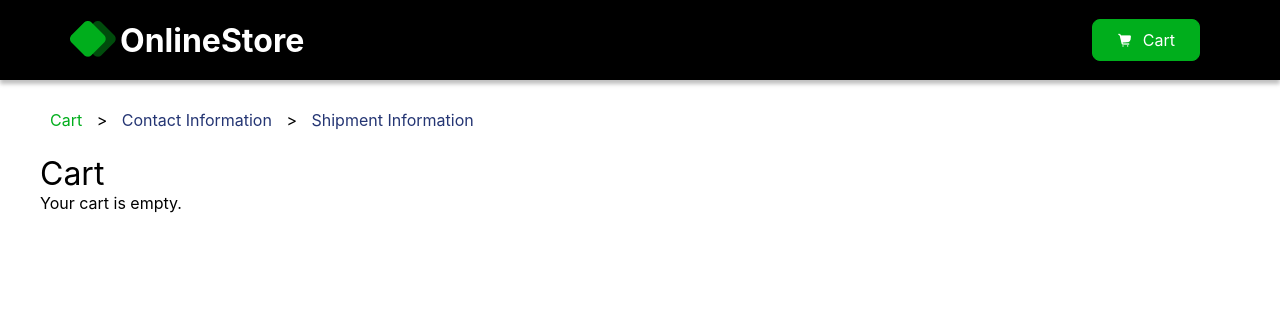
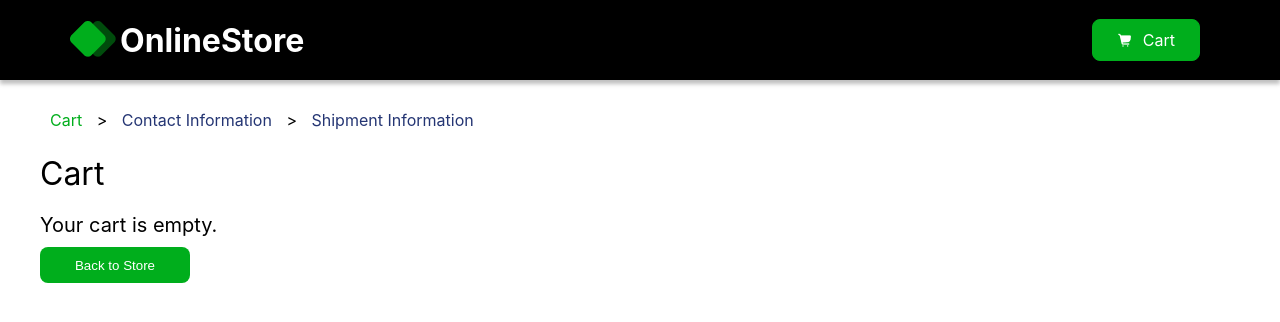
Before and after one commit to D1gger1/react-routing, a React (Vite) app: page /Cart in a window 1280 px wide. Shown: the top 322 px of the page. Built offline with nearby package versions, Linux system fonts and the light colour scheme.

Commit message:
Add button in Cart to back on Store

```diff
--- a/src/pages/checkout/Cart.jsx
+++ b/src/pages/checkout/Cart.jsx
@@ -27,6 +27,10 @@ export default function Cart() {
     navigate('/checkout/ContactInformation');
   }
 
+  const handleBackToHome = () =>{
+    navigate('/');
+  }
+
   return (
     <div className={styles.cart}>
       <div className={styles.breadcrumb}>
@@ -35,7 +39,9 @@ export default function Cart() {
 
       <h2 className={styles.titleCart}>Cart</h2>
       {cartItems.length === 0 ? (
-        <p>Your cart is empty.</p>
+        <p className={styles.empty}>Your cart is empty.
+        <button onClick={handleBackToHome} className={styles.backBtn}>Back to Store</button>
+        </p>
       ) : (
         <>
           <ul className={styles.list}>
--- a/src/pages/checkout/Cart.module.css
+++ b/src/pages/checkout/Cart.module.css
@@ -31,6 +31,24 @@
     font-size: 16px;
     font-weight: 400;
 
+}
+
+.empty{
+    display: flex;
+    flex-direction: column;
+    font-size: 20px;
+    margin-top: 20px;
+}
+
+.backBtn{
+    margin-top: 10px;
+    height: 36px;
+    width: 150px;
+    border: none;
+    color: white;
+    border-radius: 8px;
+    background-color:rgba(0, 174, 28, 1) ;
+    cursor: pointer;
 }
 
 .list {
```
